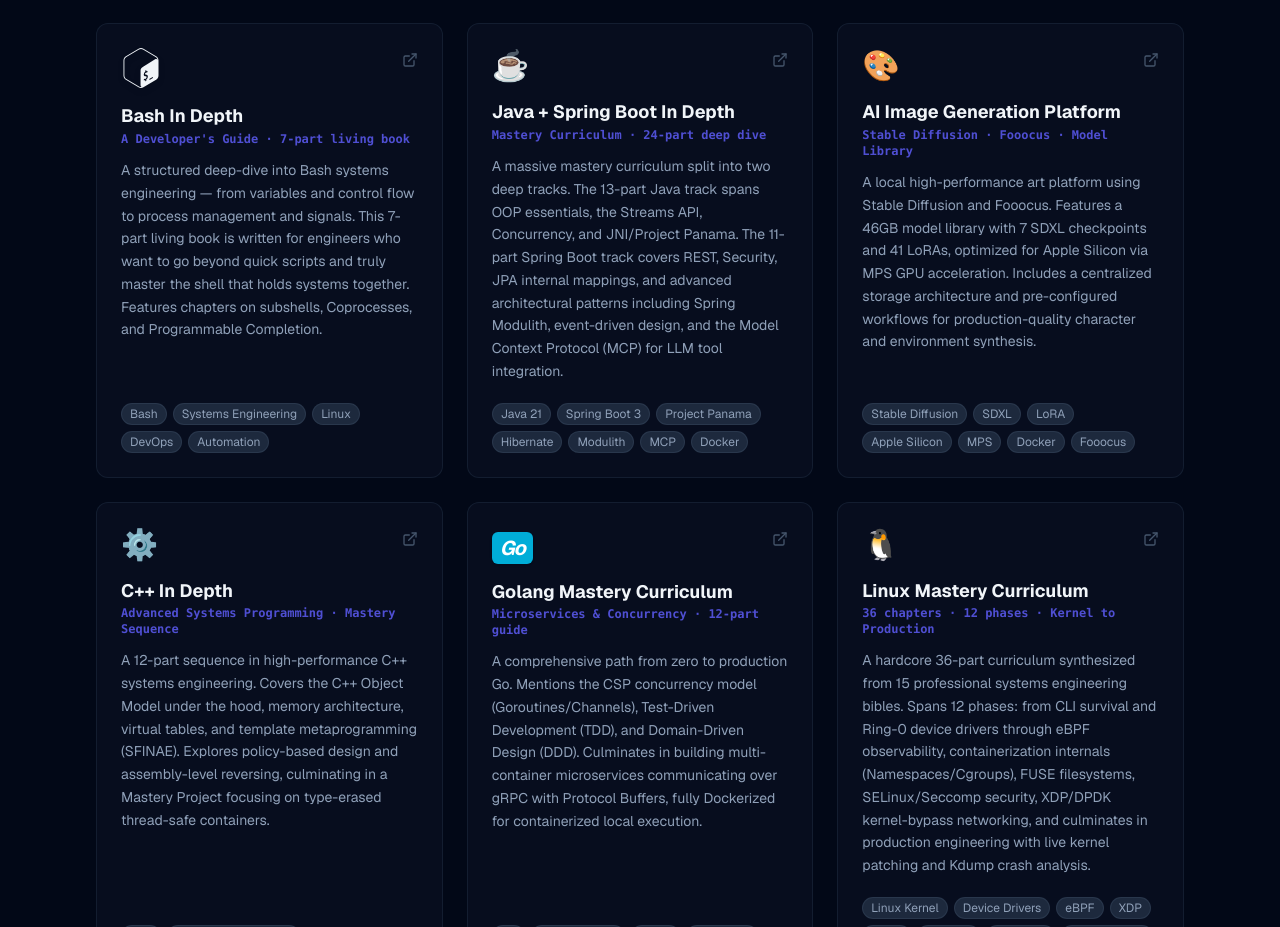
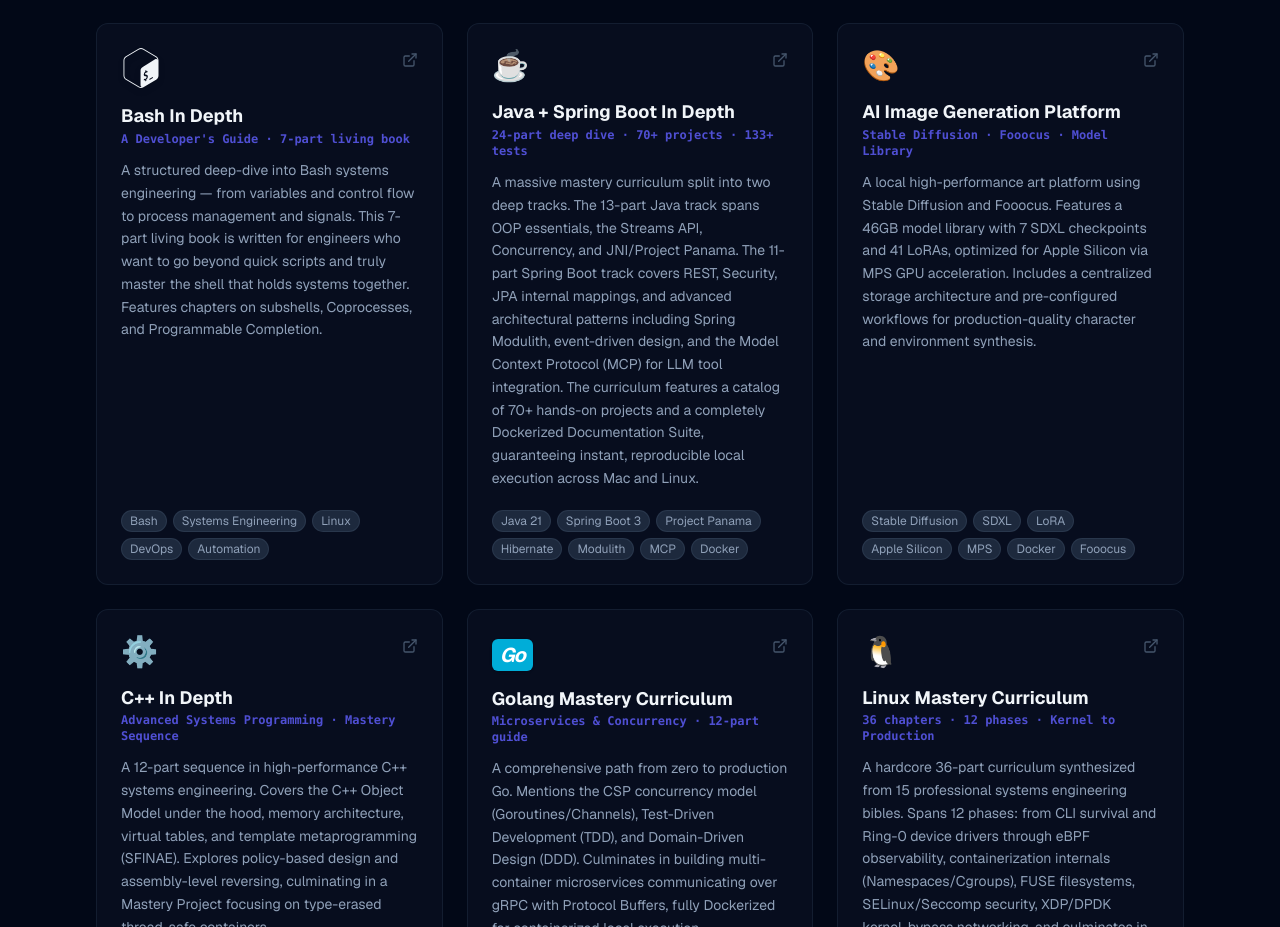
Before and after one commit to chemacabeza/chemacabeza-dev, a Next.js app: page /projects in a window 1280 px wide. Shown: the part 1787-2714 px from the top of the page. Built offline with nearby package versions, Linux system fonts and the light colour scheme.

Commit message:
feat: enhance Java + Spring Boot project card with 70+ project catalog and Dockerized documentation suite details

```diff
--- a/app/projects/page.tsx
+++ b/app/projects/page.tsx
@@ -98,9 +98,9 @@ const githubProjects = [
         url: "https://github.com/chemacabeza/my-github-projects/tree/master/JavaSpringBoot",
         emoji: "☕",
         title: "Java + Spring Boot In Depth",
-        subtitle: "Mastery Curriculum · 24-part deep dive",
+        subtitle: "24-part deep dive · 70+ projects · 133+ tests",
         description:
-            "A massive mastery curriculum split into two deep tracks. The 13-part Java track spans OOP essentials, the Streams API, Concurrency, and JNI/Project Panama. The 11-part Spring Boot track covers REST, Security, JPA internal mappings, and advanced architectural patterns including Spring Modulith, event-driven design, and the Model Context Protocol (MCP) for LLM tool integration.",
+            "A massive mastery curriculum split into two deep tracks. The 13-part Java track spans OOP essentials, the Streams API, Concurrency, and JNI/Project Panama. The 11-part Spring Boot track covers REST, Security, JPA internal mappings, and advanced architectural patterns including Spring Modulith, event-driven design, and the Model Context Protocol (MCP) for LLM tool integration. The curriculum features a catalog of 70+ hands-on projects and a completely Dockerized Documentation Suite, guaranteeing instant, reproducible local execution across Mac and Linux.",
         tags: ["Java 21", "Spring Boot 3", "Project Panama", "Hibernate", "Modulith", "MCP", "Docker"],
     },
     {
```
